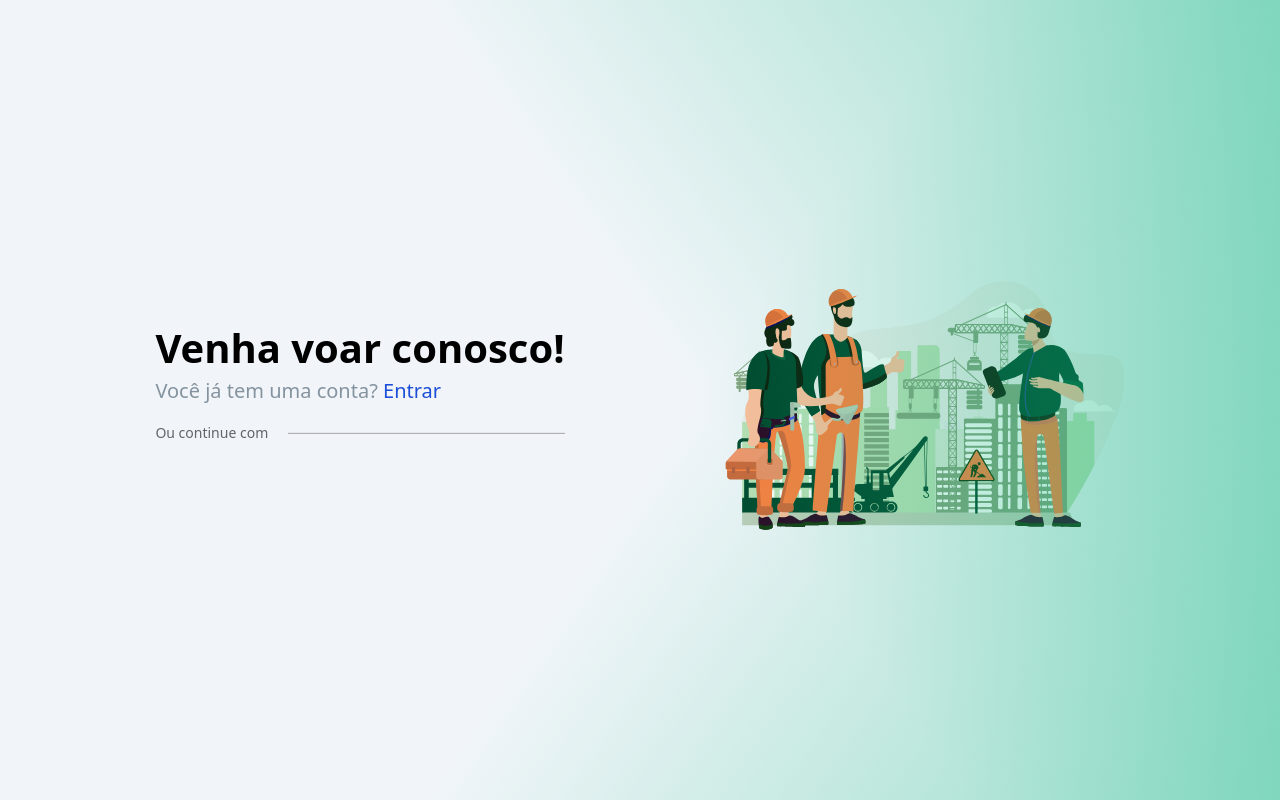
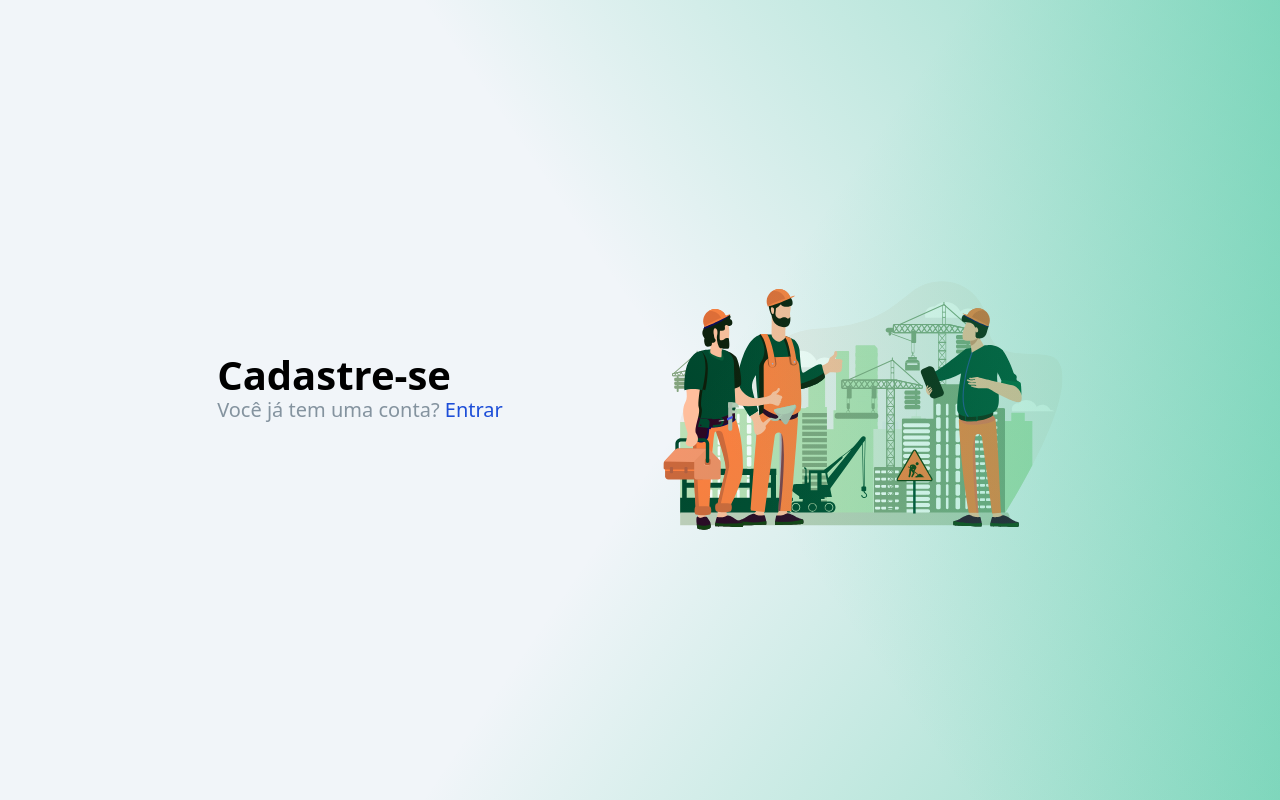
Before and after one commit to pedroaugustofb/in-meta-challenge, a Next.js app: page /register in a window 1280 px wide. Built offline with nearby package versions, Linux system fonts and the light colour scheme.

Commit message:
fix: theme and responsive page

```diff
--- a/src/app/(auth)/layout.tsx
+++ b/src/app/(auth)/layout.tsx
@@ -8,14 +8,14 @@ export default function AuthLayout({
 }>) {
   return (
     <main className="flex h-screen w-screen justify-center bg-gray-50 gap-16 lg:gap-40 p-4">
-      <section className="flex h-full flex-col items-center justify-center">{children}</section>
+      <section className="flex h-full flex-col items-center justify-center z-10">{children}</section>
 
       <div className="hidden h-full items-center justify-center lg:flex">
         <Image src={WorkersImage} alt="in-meta-software" className="w-[400px] h-[350px]" />
       </div>
 
-      <aside className="absolute hidden lg:block w-full h-full top-0 to-primary-400 rotate-180 bg-bottom-right-green-gradient" />
-      <aside className="absolute hidden lg:block w-full h-full top-0 to-primary-400 rotate-180 bg-bottom-right-green-gradient scale-y-[-1]" />
+      <aside className="absolute hidden lg:block w-full h-full top-0 z-0 to-primary-400 rotate-180 bg-bottom-right-green-gradient" />
+      <aside className="absolute hidden lg:block w-full h-full top-0 z-0 to-primary-400 rotate-180 bg-bottom-right-green-gradient scale-y-[-1]" />
     </main>
   );
 }
--- a/src/app/(auth)/register/page.tsx
+++ b/src/app/(auth)/register/page.tsx
@@ -1,10 +1,11 @@
 export default function Register() {
   return (
-    <div className="flex w-full flex-col gap-5 md:max-w-[700px]">
-      <div className="grid md:gap-5">
-        <h1 className="text-2xl tracking-normal sm:text-3xl sm:tracking-normal md:leading-5">Venha voar conosco!</h1>
+    <div className="flex w-full flex-col gap-5 lg:max-w-[700px]">
+      <div className="grid lg:gap-5">
+        <div className="grid">
+          <h1 className="text-2xl lg:text-3xl leading-10">Cadastre-se</h1>
           <div>
-          <p className="text-base text-gray-800 md:text-lg">
+            <p className="text-base text-gray-800 lg:text-lg">
               Você já tem uma conta?{" "}
               <a href="/" className="text-blue-700 duration-300 hover:text-blue-800">
                 Entrar
@@ -12,16 +13,7 @@ export default function Register() {
             </p>
           </div>
         </div>
-
-      <div className="flex w-full items-center gap-5">
-        <p className="text-xs text-gray-900">Ou continue com</p>
-        <hr className="h-0.5 flex-1 bg-gray-700" />
       </div>
-
-      {/* Login with Social Media Buttons
-  <div className="grid w-full grid-cols-3 gap-5">
-    <SocialLoginButtons />
-  </div> */}
 
       <div className="flex justify-center gap-2"></div>
     </div>
--- a/tailwind.config.ts
+++ b/tailwind.config.ts
@@ -35,42 +35,36 @@ const config = {
           "1rem",
           {
             fontWeight: "400",
-            lineHeight: "1.375rem",
           },
         ],
         lg: [
           "1.25rem",
           {
             fontWeight: "400",
-            lineHeight: "1.625rem",
           },
         ],
         xl: [
           "1.375rem",
           {
             fontWeight: "500",
-            lineHeight: "1.75rem",
           },
         ],
         "2xl": [
           "1.5rem",
           {
             fontWeight: "700",
-            lineHeight: "1.875rem",
           },
         ],
         "3xl": [
           "2.5rem",
           {
             fontWeight: "700",
-            lineHeight: "2.812",
           },
         ],
         "4xl": [
           "3.437rem",
           {
             fontWeight: "700",
-            lineHeight: "3.437rem",
           },
         ],
       },
```
Lines whose indentation alone changed are shown as unchanged.
